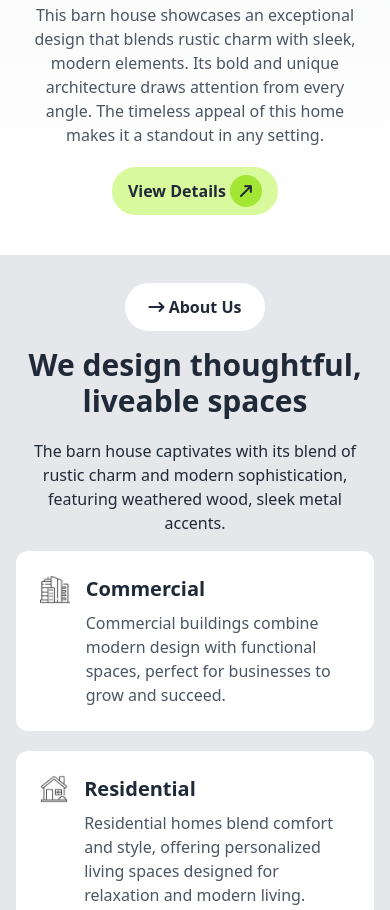
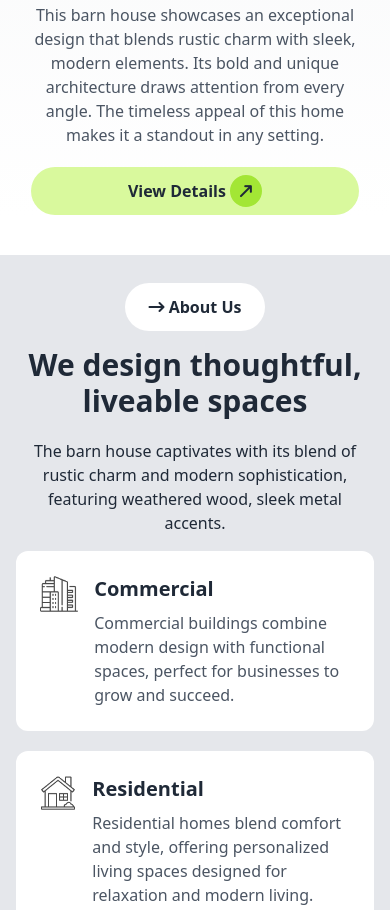
Before and after one commit to RakibHossen-Dev/Rinterio, a plain HTML site: page index.html in a window 390 px wide. Shown: the part 438-1348 px from the top of the page. Drawn offline with nearby package versions, Linux system fonts and the light colour scheme.

Commit message:
updated button width

```diff
--- a/index.html
+++ b/index.html
@@ -94,7 +94,7 @@
             makes it a standout in any setting.
           </p>
           <button
-            class="md:py-3 py-2 lg:px-6 px-4 bg-lime-200 md:text-xl text-md font-semibold rounded-full"
+            class="md:py-3 py-2 lg:px-6 px-4 bg-lime-200 md:text-xl text-md font-semibold rounded-full w-full md:w-auto"
           >
             View Details
             <i
@@ -135,7 +135,11 @@
             <div class="flex flex-col md:flex-row lg:flex-col gap-5">
               <div class="flex gap-4 md:items-center bg-white p-6 rounded-xl">
                 <div>
-                  <img class="w-24" src="images/commercial.png" alt="" />
+                  <img
+                    class="w-32 lg:w-24"
+                    src="images/commercial.png"
+                    alt=""
+                  />
                 </div>
                 <div>
                   <h4 class="text-xl text-gray-800 font-bold mb-2">
@@ -149,7 +153,11 @@
               </div>
               <div class="flex gap-4 md:items-center bg-white p-6 rounded-xl">
                 <div>
-                  <img class="w-24" src="images/residential.png" alt="" />
+                  <img
+                    class="lg:w-24 w-32"
+                    src="images/residential.png"
+                    alt=""
+                  />
                 </div>
                 <div>
                   <h4 class="text-xl text-gray-800 font-bold mb-2">
```
